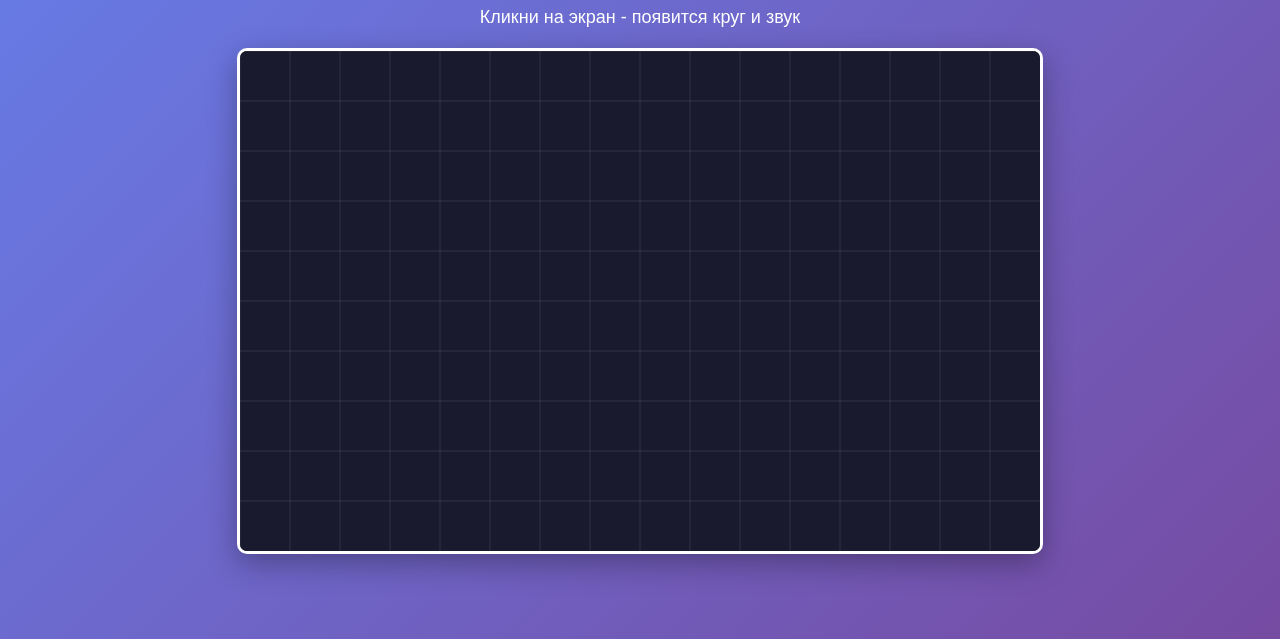
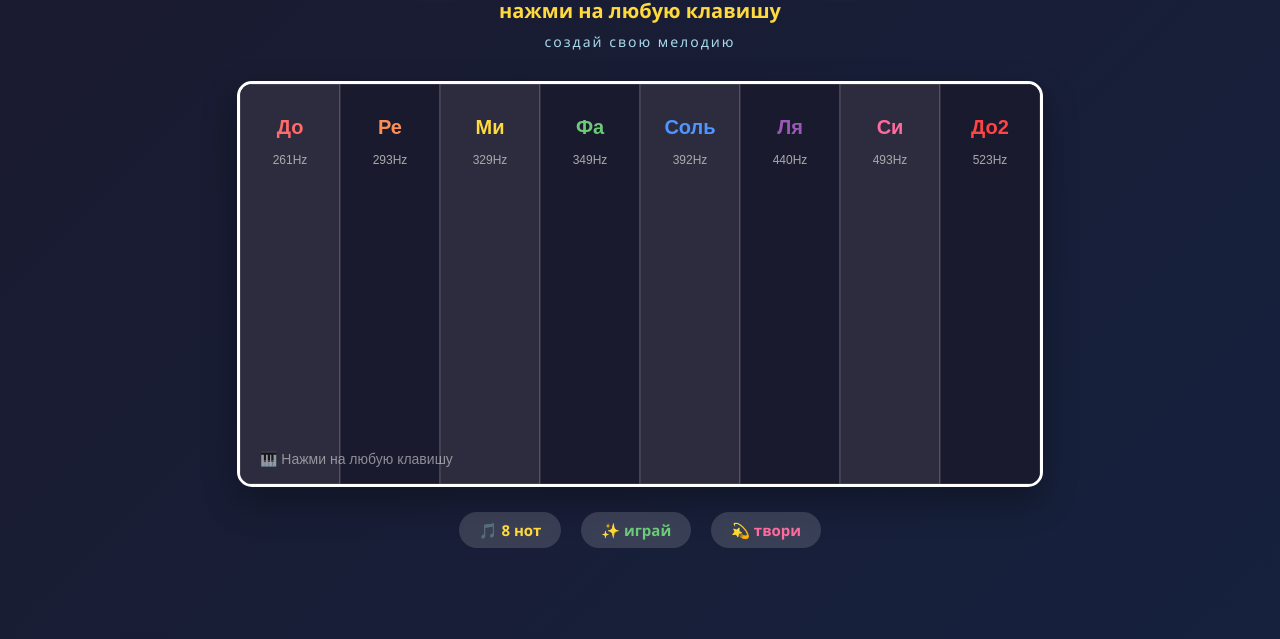
Before and after one commit to style-beep/work5, a plain HTML site: page index.html in a window 1280 px wide. Shown: the part 161-800 px from the top of the page. Drawn offline with Linux system fonts and the light colour scheme.

Commit message:
Обновил дизайн и добавил ноты

```diff
--- a/index.html
+++ b/index.html
@@ -2,14 +2,23 @@
 <html lang="ru">
 <head>
     <meta charset="UTF-8">
-    <meta name="viewport" content="width=device-width, initial-scale=1.0">
-    <title>Музыкальные круги</title>
+    <title>Музыкальное пианино</title>
     <link rel="stylesheet" href="style.css">
 </head>
 <body>
-    <h1>🎵 Музыкальные круги 🎵</h1>
-    <p>Кликни на экран - появится круг и звук</p>
+    <div class="header">
+        <h1>🎹 MUSIC PIANO 🎹</h1>
+        <p>нажми на любую клавишу</p>
+        <div class="sub">создай свою мелодию</div>
+    </div>
+
     <canvas id="canvas"></canvas>
+
+<div class="footer">
+    <span>🎵 8 нот</span>
+    <span>✨ играй</span>
+    <span>💫 твори</span>
+</div>
 
     <script src="script.js"></script>
 </body>
--- a/script.js
+++ b/script.js
@@ -1,46 +1,39 @@
-// Получаем canvas
 const canvas = document.getElementById("canvas");
 const ctx = canvas.getContext("2d");
 
 canvas.width = 800;
-canvas.height = 500;
+canvas.height = 400;
 
-// Массив для кругов
 let circles = [];
-
-// Создаем аудио контекст
 const audio = new (window.AudioContext || window.webkitAudioContext)();
 
 const notes = [
-  { name: "До", freq: 261 },
-  { name: "Ре", freq: 293 },
-  { name: "Ми", freq: 329 },
-  { name: "Фа", freq: 349 },
-  { name: "Соль", freq: 392 },
-  { name: "Ля", freq: 440 },
-  { name: "Си", freq: 493 },
+  { name: "До", freq: 261, color: "#FF6B6B", x: 0 },
+  { name: "Ре", freq: 293, color: "#FF8E53", x: 1 },
+  { name: "Ми", freq: 329, color: "#FFD93D", x: 2 },
+  { name: "Фа", freq: 349, color: "#6BCB77", x: 3 },
+  { name: "Соль", freq: 392, color: "#4D96FF", x: 4 },
+  { name: "Ля", freq: 440, color: "#9B59B6", x: 5 },
+  { name: "Си", freq: 493, color: "#FF6B9D", x: 6 },
+  { name: "До2", freq: 523, color: "#FF4444", x: 7 },
 ];
 
-// Функция для случайной ноты
-function getRandomNote() {
-  return notes[Math.floor(Math.random() * notes.length)];
+function getNoteFromX(x) {
+  const keyWidth = canvas.width / notes.length;
+  const index = Math.floor(x / keyWidth);
+  return notes[Math.min(index, notes.length - 1)];
 }
 
-// Функция для проигрывания звука
-function playSound(frequency) {
-  const oscillator = audio.createOscillator();
+function playSound(freq) {
+  const osc = audio.createOscillator();
   const gain = audio.createGain();
-
-  oscillator.type = "sine";
-  oscillator.frequency.value = frequency;
-
+  osc.type = "sine";
+  osc.frequency.value = freq;
   gain.gain.value = 0.3;
-
-  oscillator.connect(gain);
+  osc.connect(gain);
   gain.connect(audio.destination);
-
-  oscillator.start();
-  oscillator.stop(audio.currentTime + 0.3);
+  osc.start();
+  osc.stop(audio.currentTime + 0.5);
 }
 
 class Circle {
@@ -49,16 +42,14 @@ class Circle {
     this.y = y;
     this.note = note;
     this.size = 10;
-    this.maxSize = 100;
     this.opacity = 1;
     this.alive = true;
   }
 
   update() {
-    this.size += 3;
+    this.size += 2;
     this.opacity -= 0.02;
-
-    if (this.size >= this.maxSize || this.opacity <= 0) {
+    if (this.size >= 80 || this.opacity <= 0) {
       this.alive = false;
     }
   }
@@ -66,87 +57,74 @@ class Circle {
   draw() {
     ctx.save();
     ctx.globalAlpha = this.opacity;
-
-    // Цвет зависит от ноты
-    const colors = [
-      "red",
-      "orange",
-      "yellow",
-      "green",
-      "blue",
-      "indigo",
-      "violet",
-    ];
-    const colorIndex = notes.findIndex((n) => n.name === this.note.name);
-
     ctx.beginPath();
     ctx.arc(this.x, this.y, this.size, 0, Math.PI * 2);
-    ctx.fillStyle = colors[colorIndex];
+    ctx.fillStyle = this.note.color;
     ctx.fill();
-
-    // Рисуем название ноты
-    ctx.font = "20px Arial";
+    ctx.font = "16px Arial";
     ctx.fillStyle = "white";
     ctx.textAlign = "center";
     ctx.textBaseline = "middle";
     ctx.fillText(this.note.name, this.x, this.y);
-
     ctx.restore();
   }
 }
 
-// Обработчик клика
 canvas.addEventListener("click", function (event) {
   const rect = canvas.getBoundingClientRect();
   const x = event.clientX - rect.left;
   const y = event.clientY - rect.top;
-
-  const note = getRandomNote();
-
+  const note = getNoteFromX(x);
   playSound(note.freq);
-
   circles.push(new Circle(x, y, note));
-
-  if (circles.length > 15) {
+  if (circles.length > 20) {
     circles.shift();
   }
 });
 
 function drawBackground() {
-  ctx.fillStyle = "#1a1a2e";
-  ctx.fillRect(0, 0, canvas.width, canvas.height);
+  const keyWidth = canvas.width / notes.length;
 
-  ctx.strokeStyle = "rgba(255,255,255,0.1)";
-  ctx.lineWidth = 1;
+  for (let i = 0; i < notes.length; i++) {
+    const x = i * keyWidth;
 
-  for (let i = 0; i < canvas.width; i += 50) {
-    ctx.beginPath();
-    ctx.moveTo(i, 0);
-    ctx.lineTo(i, canvas.height);
-    ctx.stroke();
+    if (i % 2 === 0) {
+      ctx.fillStyle = "#2c2c3e";
+    } else {
+      ctx.fillStyle = "#1a1a2e";
+    }
+    ctx.fillRect(x, 0, keyWidth, canvas.height);
+
+    ctx.strokeStyle = "rgba(255,255,255,0.2)";
+    ctx.lineWidth = 1;
+    ctx.strokeRect(x, 0, keyWidth, canvas.height);
+
+    ctx.fillStyle = notes[i].color;
+    ctx.font = "bold 20px Arial";
+    ctx.textAlign = "center";
+    ctx.fillText(notes[i].name, x + keyWidth / 2, 50);
+
+    ctx.font = "12px Arial";
+    ctx.fillStyle = "#aaa";
+    ctx.fillText(notes[i].freq + "Hz", x + keyWidth / 2, 80);
   }
 
-  for (let i = 0; i < canvas.height; i += 50) {
-    ctx.beginPath();
-    ctx.moveTo(0, i);
-    ctx.lineTo(canvas.width, i);
-    ctx.stroke();
-  }
+  ctx.fillStyle = "rgba(255,255,255,0.5)";
+  ctx.font = "14px Arial";
+  ctx.textAlign = "left";
+  ctx.fillText("🎹 Нажми на любую клавишу", 20, canvas.height - 20);
 }
 
 function animate() {
   drawBackground();
-
   for (let i = 0; i < circles.length; i++) {
     circles[i].update();
     circles[i].draw();
-
     if (!circles[i].alive) {
       circles.splice(i, 1);
       i--;
     }
   }
-
   requestAnimationFrame(animate);
 }
 
--- a/style.css
+++ b/style.css
@@ -5,31 +5,71 @@
 }
 
 body {
-    background: linear-gradient(135deg, #667eea 0%, #764ba2 100%);
-    font-family: Arial, sans-serif;
+    background: linear-gradient(135deg, #1a1a2e 0%, #16213e 100%);
+    font-family: 'Segoe UI', 'Arial', sans-serif;
+    min-height: 100vh;
     display: flex;
     flex-direction: column;
     align-items: center;
     justify-content: center;
-    min-height: 100vh;
+    padding: 20px;
+}
+
+.header {
+    text-align: center;
+    margin-bottom: 30px;
 }
 
 h1 {
     color: white;
-    margin: 20px;
-    font-size: 36px;
+    font-size: 42px;
+    letter-spacing: 3px;
+    margin-bottom: 10px;
+    text-shadow: 0 0 20px rgba(255,255,255,0.3);
 }
 
-p {
-    color: white;
-    margin-bottom: 20px;
-    font-size: 18px;
+.header p {
+    color: #ffd93d;
+    font-size: 20px;
+    margin-bottom: 8px;
+    font-weight: bold;
+}
+
+.sub {
+    color: #a8d8ea;
+    font-size: 14px;
+    letter-spacing: 2px;
 }
 
 canvas {
     border: 3px solid white;
-    border-radius: 10px;
-    background: #1a1a2e;
+    border-radius: 15px;
     cursor: pointer;
-    box-shadow: 0 10px 30px rgba(0,0,0,0.3);
+    box-shadow: 0 15px 35px rgba(0,0,0,0.3);
+    transition: transform 0.2s;
 }
+
+canvas:hover {
+    transform: scale(1.02);
+}
+
+.footer {
+    margin-top: 25px;
+    display: flex;
+    gap: 20px;
+}
+
+.footer span {
+    background: rgba(255,255,255,0.15);
+    padding: 8px 20px;
+    border-radius: 30px;
+    color: white;
+    font-size: 15px;
+    font-weight: bold;
+    backdrop-filter: blur(5px);
+}
+
+.footer span:first-child { color: #FFD93D; }
+.footer span:nth-child(2) { color: #6BCB77; }
+.footer span:last-child { color: #FF6B9D; }
+}
```
Also changed, not shown: 1 other file.
